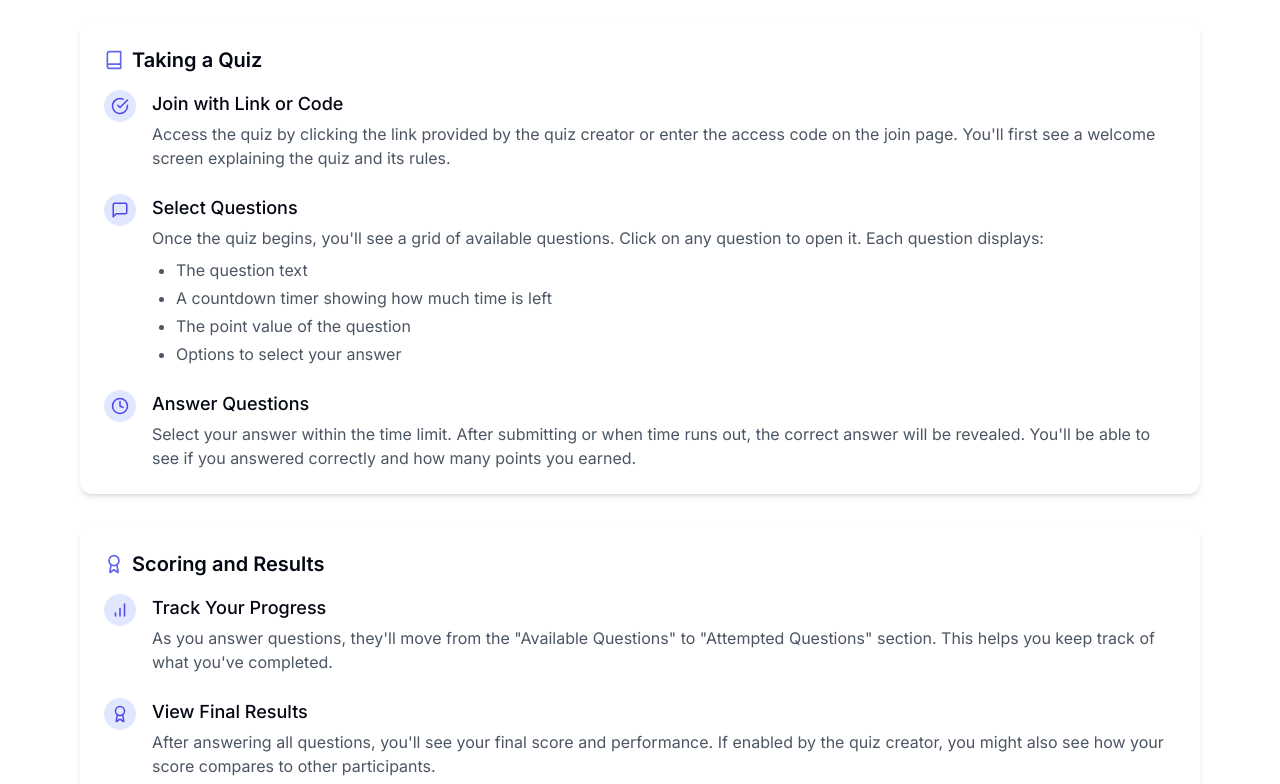
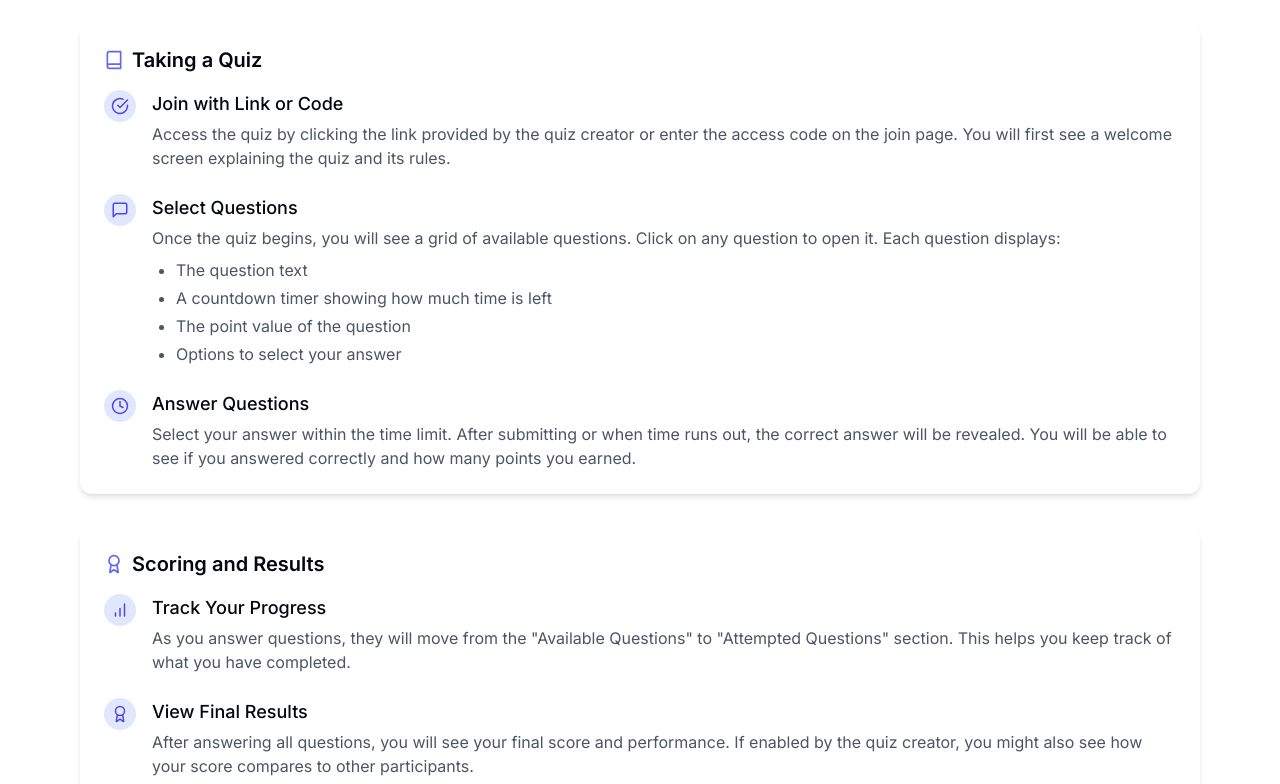
Before and after one commit to abkaaar/quiz-manager, a Next.js app: page /how-it-works in a window 1280 px wide. Shown: the part 1616-2400 px from the top of the page. Built offline with nearby package versions, Linux system fonts and the light colour scheme; no server answers.

Commit message:
fix: correct grammar and phrasing in How It Works page content

```diff
--- a/app/how-it-works/page.tsx
+++ b/app/how-it-works/page.tsx
@@ -110,7 +110,7 @@ const HowItWorksPage = () => {
                       <li>Welcome message for participants</li>
                       <li>Rules and instructions</li>
                       <li>Quiz access settings (public or private)</li>
-                      <li>Whether participants can see other's scores</li>
+                      <li>Whether participants can see others scores</li>
                     </ul>
                   </div>
                 </div>
@@ -185,7 +185,7 @@ const HowItWorksPage = () => {
                     <h4 className="text-lg font-medium mb-1">Join with Link or Code</h4>
                     <p className="text-gray-600">
                       Access the quiz by clicking the link provided by the quiz creator or enter the
-                      access code on the join page. You'll first see a welcome screen explaining the
+                      access code on the join page. You will first see a welcome screen explaining the
                       quiz and its rules.
                     </p>
                   </div>
@@ -200,7 +200,7 @@ const HowItWorksPage = () => {
                   <div>
                     <h4 className="text-lg font-medium mb-1">Select Questions</h4>
                     <p className="text-gray-600">
-                      Once the quiz begins, you'll see a grid of available questions. Click on any
+                      Once the quiz begins, you will see a grid of available questions. Click on any
                       question to open it. Each question displays:
                     </p>
                     <ul className="list-disc ml-6 mt-2 space-y-1 text-gray-600">
@@ -222,7 +222,7 @@ const HowItWorksPage = () => {
                     <h4 className="text-lg font-medium mb-1">Answer Questions</h4>
                     <p className="text-gray-600">
                       Select your answer within the time limit. After submitting or when time runs out,
-                      the correct answer will be revealed. You'll be able to see if you answered correctly
+                      the correct answer will be revealed. You will be able to see if you answered correctly
                       and how many points you earned.
                     </p>
                   </div>
@@ -247,8 +247,8 @@ const HowItWorksPage = () => {
                   <div>
                     <h4 className="text-lg font-medium mb-1">Track Your Progress</h4>
                     <p className="text-gray-600">
-                      As you answer questions, they'll move from the "Available Questions" to
-                      "Attempted Questions" section. This helps you keep track of what you've completed.
+                      As you answer questions, they will move from the "Available Questions" to
+                      "Attempted Questions" section. This helps you keep track of what you have completed.
                     </p>
                   </div>
                 </div>
@@ -262,7 +262,7 @@ const HowItWorksPage = () => {
                   <div>
                     <h4 className="text-lg font-medium mb-1">View Final Results</h4>
                     <p className="text-gray-600">
-                      After answering all questions, you'll see your final score and performance. If enabled by
+                      After answering all questions, you will see your final score and performance. If enabled by
                       the quiz creator, you might also see how your score compares to other participants.
                     </p>
                   </div>
```
